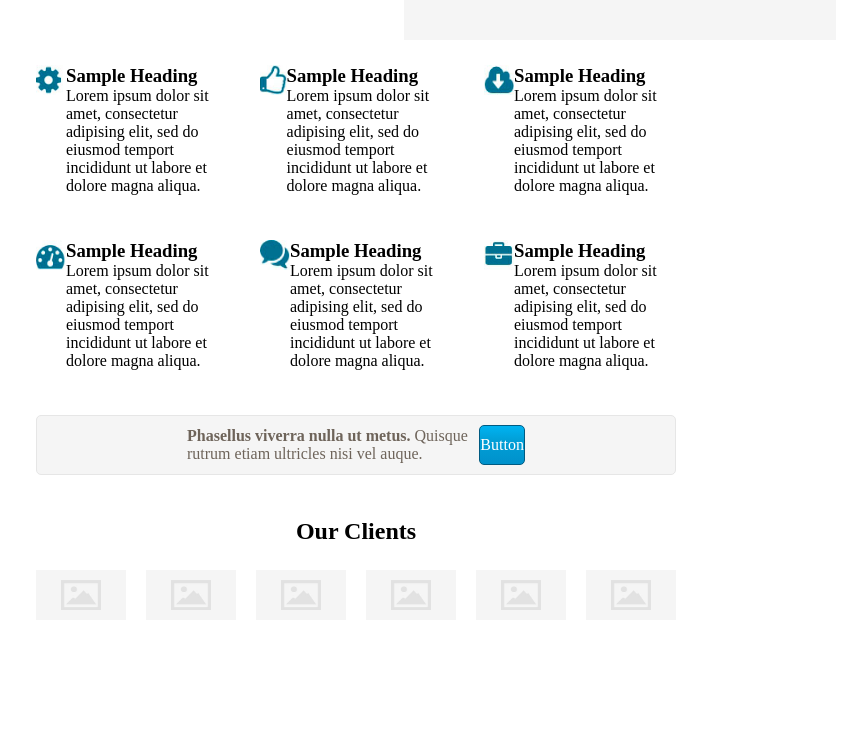
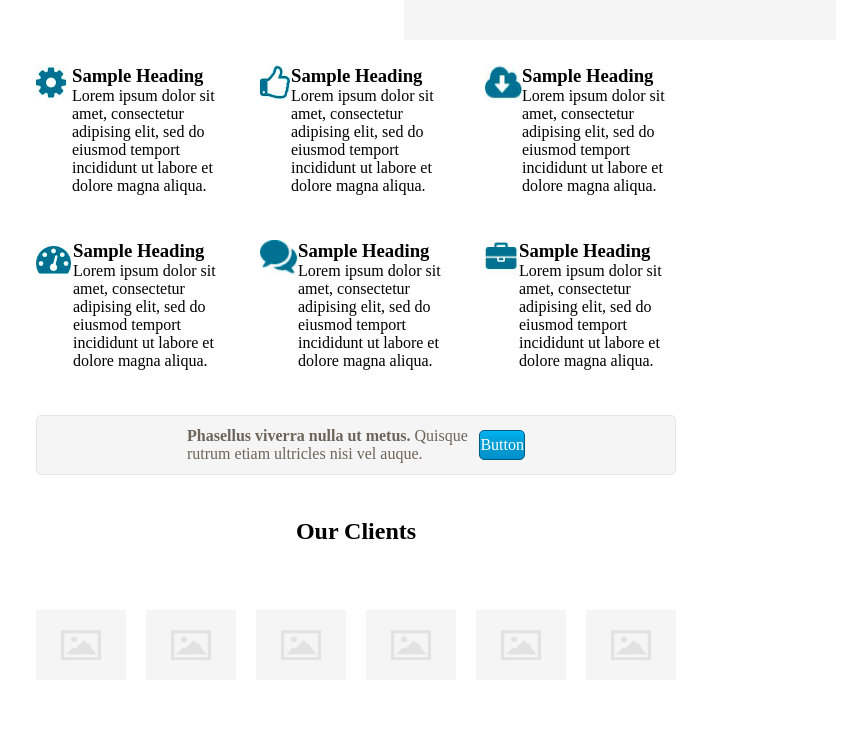
Before and after one commit to liakasjan/project, a website: page index.html in a window 1280 px wide. Shown: the part 1247-1992 px from the top of the page, without its empty margins (284-1137 px from the left). Before the commit the page ends 1892 px from the top, so only its background shows below. Drawn offline with Linux system fonts and the light colour scheme.

Commit message:
corrected meny

```diff
--- a/scr/styles/Button/button.less
+++ b/scr/styles/Button/button.less
@@ -1,32 +1,32 @@
 .button {
-	width: 170px;
+	width: 150px;
 	align-self: center;
 	display: flex;
 	justify-content: space-between;
 
 	&-gradient-color {
-		display: block;
-		width: 80px;
-		height: 40px;
+		width: 70px;
+		height: 30px;
 		background: @button-gradient-color;
-		padding: 10px 0;
 		border-radius: 5px;
 		border: @border-button;
 		text-decoration: none;
 		color: #fff;
-		text-align: center;
+		display: flex;
+		justify-content: center;
+		align-items: center;
 	}
 
 	&-gradient {
-		display: block;
-		width: 80px;
-		height: 40px;
+		width: 70px;
+		height: 30px;
 		border-radius: 5px;
 		border: @border;
-		padding: 10px 0;
 		background: @button-gradient;
 		text-decoration: none;
 		color: #000;
-		text-align: center;
+		display: flex;
+		justify-content: center;
+		align-items: center;
 	}
 }
--- a/scr/styles/Footer/footer.less
+++ b/scr/styles/Footer/footer.less
@@ -1,6 +1,6 @@
 .footer-container {
 	width: 50%;
-	height: 100px;
+	height: 200px;
 	display: flex;
 	align-items: center;
 
@@ -12,7 +12,7 @@
 
 	.img {
 		width: 14%;
-		height: 50px;
+		height: 70px;
 		background: @background;
 		display: flex;
 		justify-content: center;
--- a/scr/styles/Header/header.less
+++ b/scr/styles/Header/header.less
@@ -35,13 +35,15 @@
 			border-bottom: @border-bottom;
 			display: flex;
 			justify-content: flex-start;
+
 		}
 	}
 
 	&-button {
+		border: 1px solid transparent;
 
 		&:first-child:hover {
-			border-left: none;
+			border-left: 1px solid transparent;
 			border-right: @border;
 			border-top-left-radius: 5px;
 			border-bottom-left-radius: 	5px;
@@ -50,11 +52,12 @@
 		a {
 			text-decoration: none;
 			color: @text-color;
-			width: 100px;
 			height: 40px;
+			margin: 0 18px;
 			display: flex;
 			justify-content: center;
 			align-items: center;
+
 		}
 
 		&:hover {
--- a/scr/styles/Icons/Icons.less
+++ b/scr/styles/Icons/Icons.less
@@ -12,8 +12,8 @@
 		justify-content: space-between;
 
 		.icons-img {
-			width: 30px;
-			height: 30px;
+			width: 38px;
+			height: 35px;
 		}
 
 		.text {
```
Also changed, not shown: dist/css/style.css.
